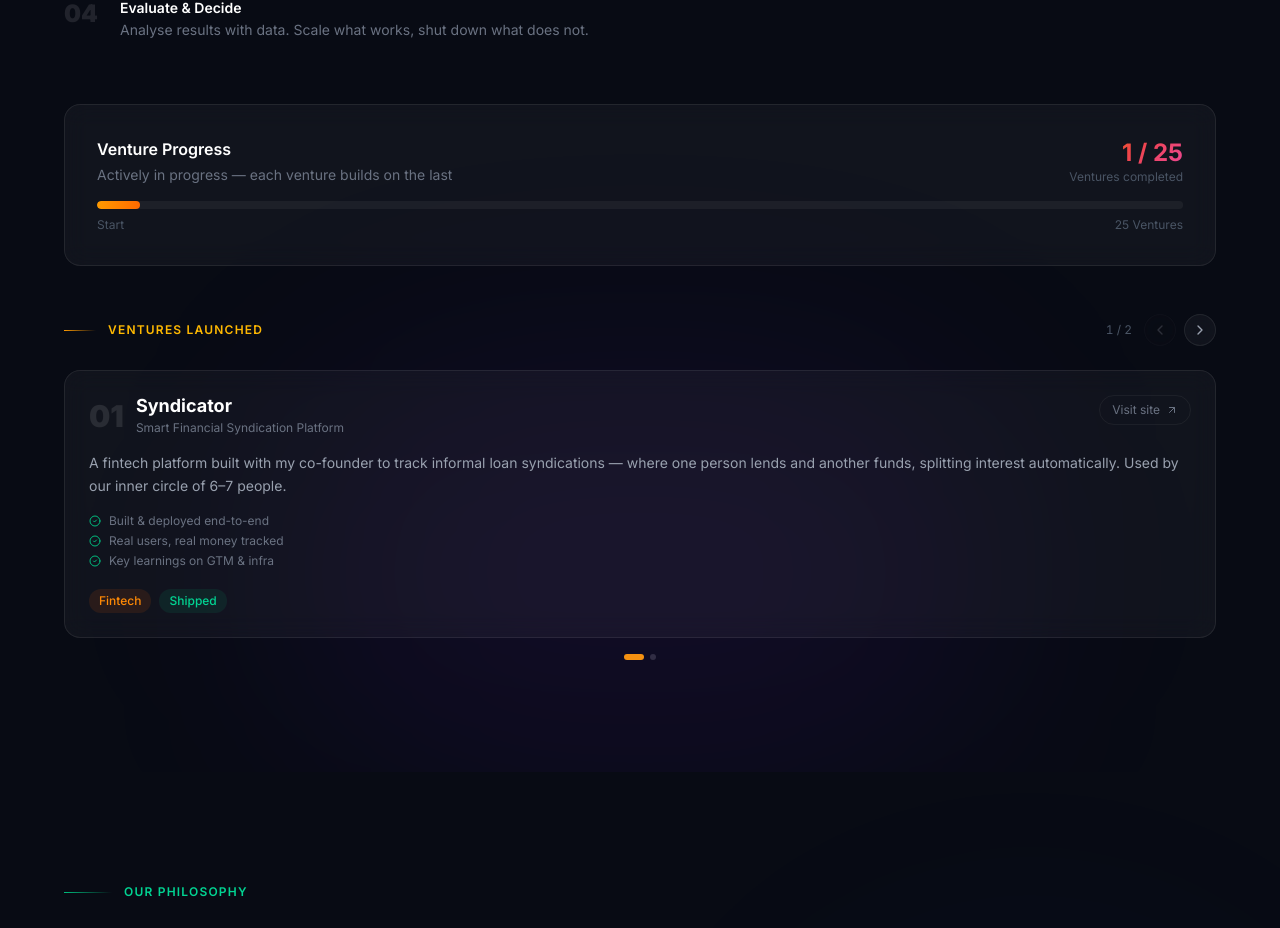
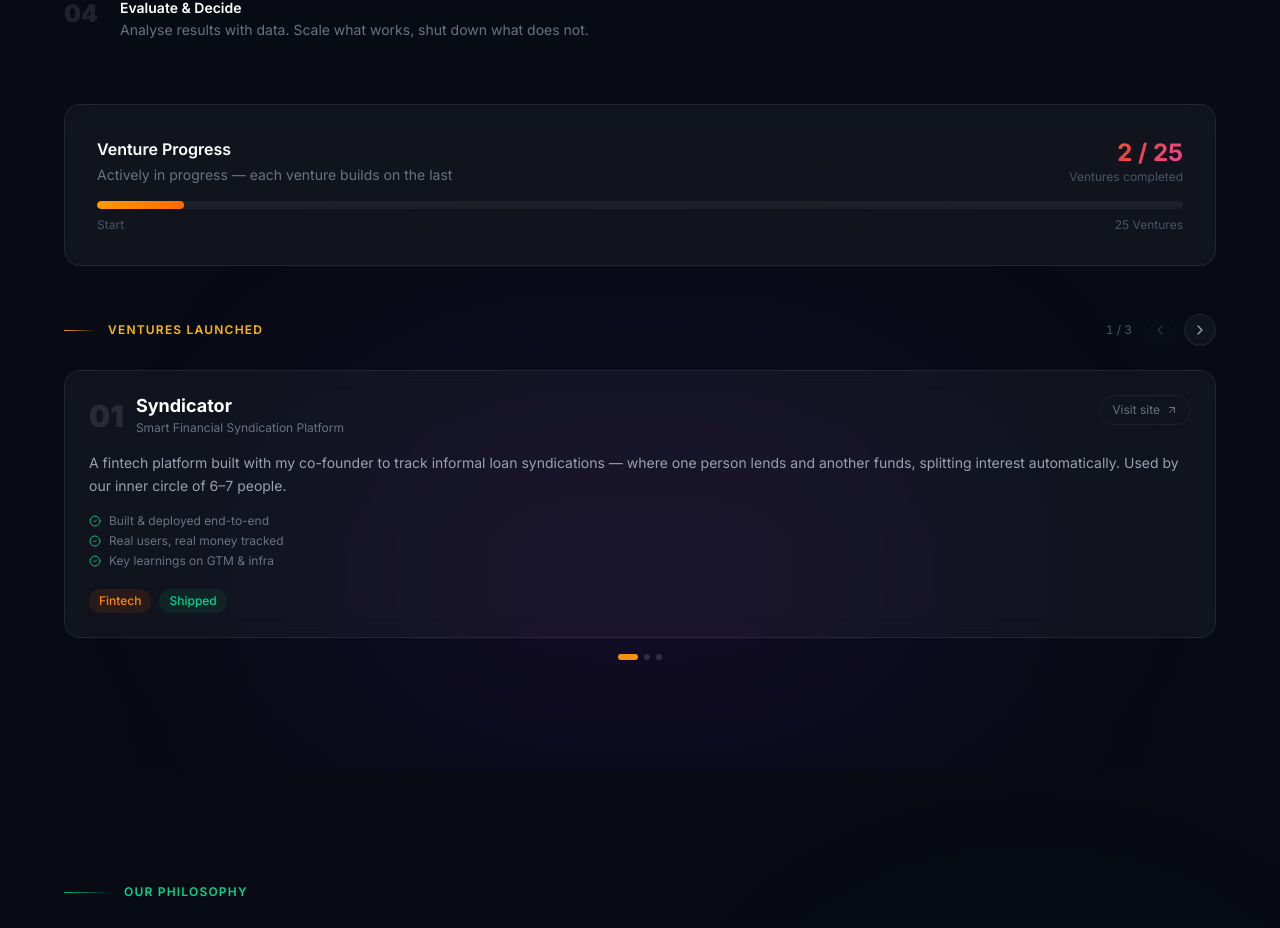
Before and after one commit to eternalbasic1/houseofdarmoji, a React (Vite) app: page / in a window 1280 px wide. Shown: the part 4312-5240 px from the top of the page. Built offline with nearby package versions, Linux system fonts and the light colour scheme.

Commit message:
Added new challenge

```diff
--- a/src/sections/Challenge.tsx
+++ b/src/sections/Challenge.tsx
@@ -17,6 +17,26 @@
     statusBg: 'bg-emerald-500/10',
     url: 'https://syndicator.houseofdarmoji.com',
     highlights: ['Built & deployed end-to-end', 'Real users, real money tracked', 'Key learnings on GTM & infra'],
+    comingSoon: false,
+  },
+  {
+    number: '02',
+    name: 'Insurance Advisory',
+    tagline: 'Advisory-First Insurance Platform for IT Professionals',
+    description:
+      'A production-grade personal insurance advisory website built to position the advisor as a trusted educator — not a salesperson. Targets Indian IT professionals navigating complex insurance decisions with a fintech aesthetic and full SEO setup.',
+    category: 'Fintech',
+    categoryColor: 'text-orange-400',
+    categoryBg: 'bg-orange-500/10',
+    status: 'Shipped',
+    statusColor: 'text-emerald-400',
+    statusBg: 'bg-emerald-500/10',
+    url: 'https://insuranceadvisory.houseofdarmoji.com',
+    highlights: [
+      'Myth vs Reality section debunking insurance misconceptions',
+      'Policy Health Check audit offering for coverage gaps',
+      'Full SEO setup — metadata, OpenGraph, sitemap',
+    ],
     comingSoon: false,
   },
   {
@@ -194,14 +214,14 @@
               <div className="text-gray-500 text-sm">Actively in progress — each venture builds on the last</div>
             </div>
             <div className="text-right">
-              <div className="text-2xl font-bold gradient-text-warm">1 / 25</div>
+              <div className="text-2xl font-bold gradient-text-warm">2 / 25</div>
               <div className="text-gray-600 text-xs">Ventures completed</div>
             </div>
           </div>
           <div className="w-full h-2 bg-white/5 rounded-full overflow-hidden">
             <motion.div
               initial={{ width: 0 }}
-              whileInView={{ width: '4%' }}
+              whileInView={{ width: '8%' }}
               viewport={{ once: true }}
               transition={{ duration: 1, delay: 0.5 }}
               className="h-full bg-linear-to-r from-amber-500 to-orange-500 rounded-full"
```
